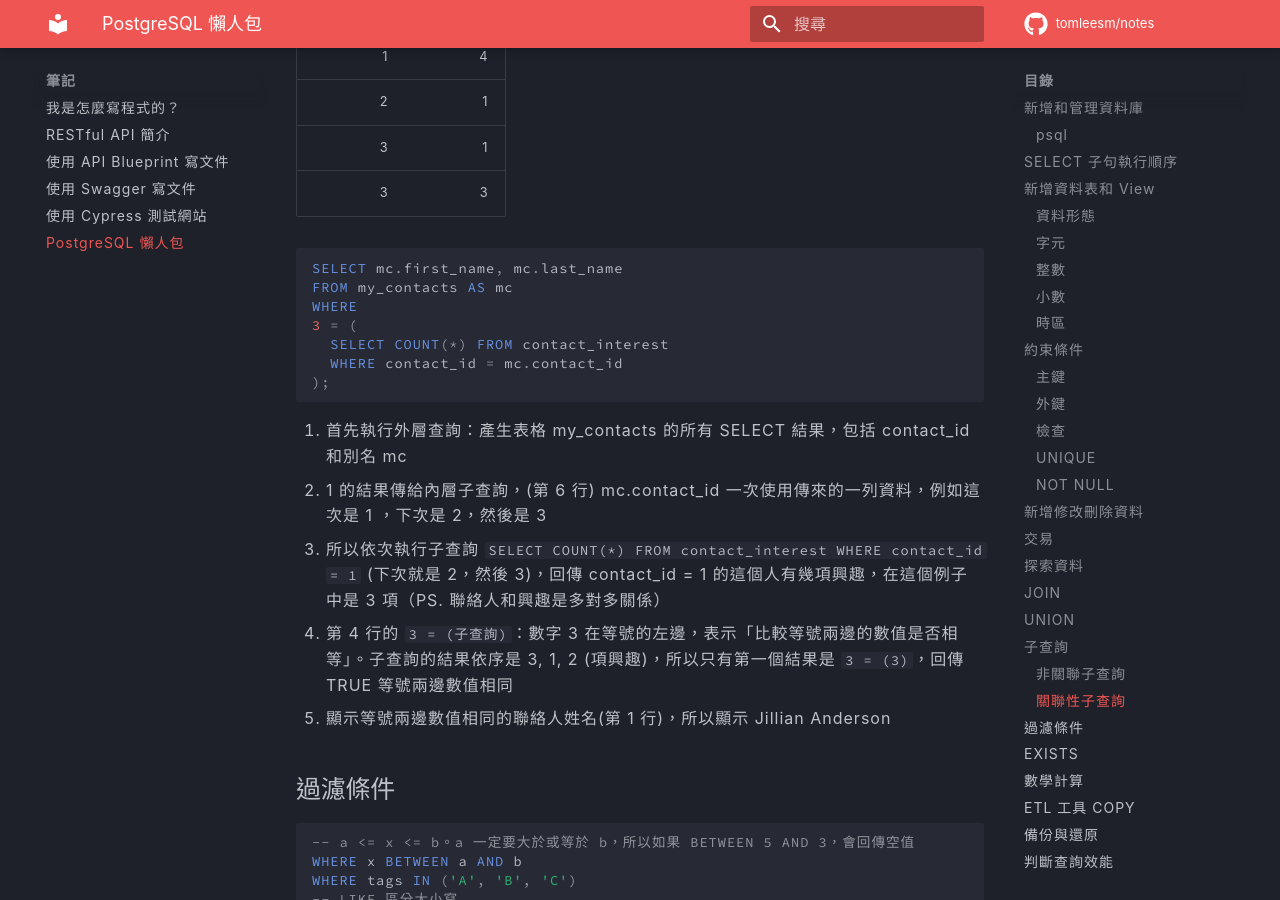
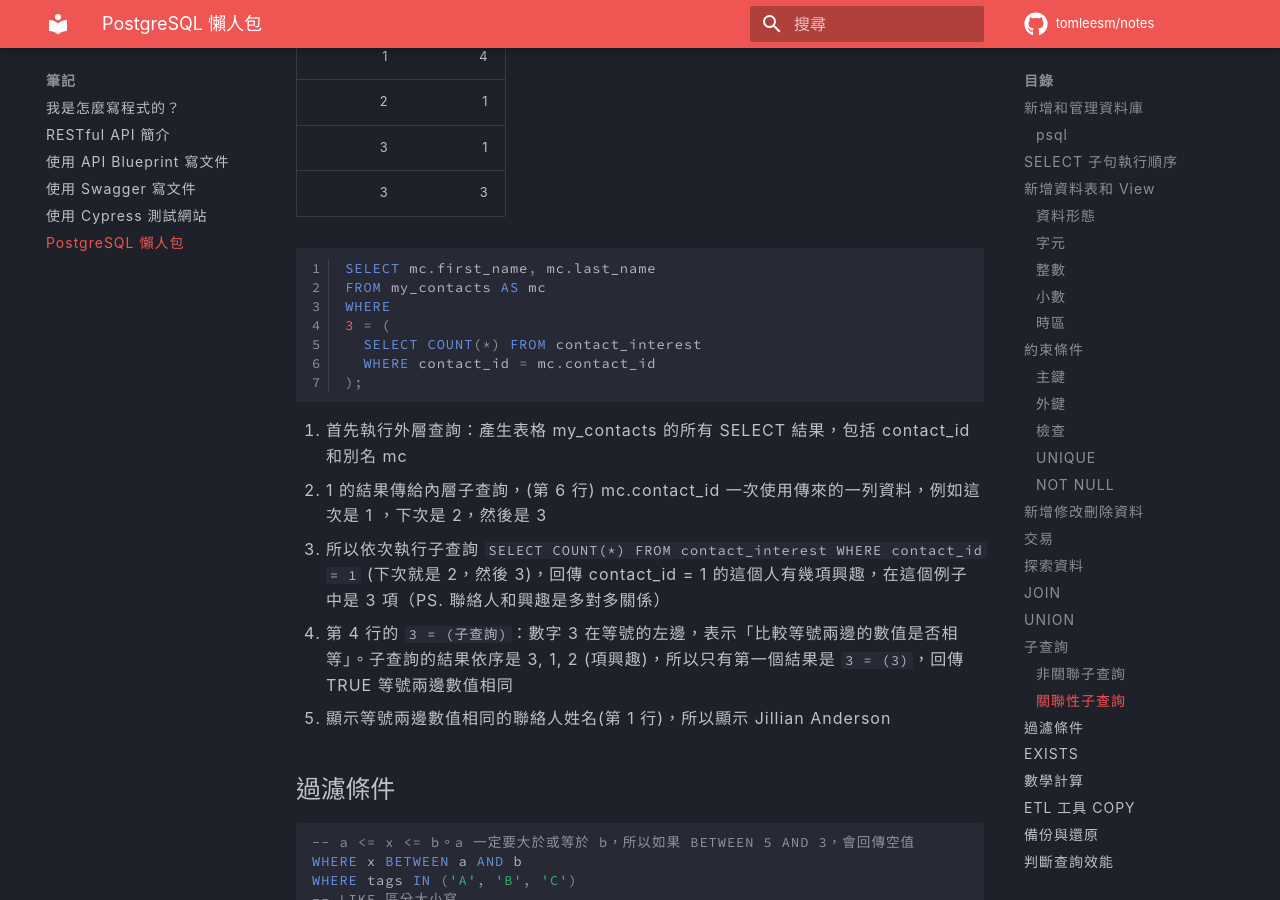
Before and after one commit to tomleesm/notes, an MkDocs documentation site: the page built from docs/postgresql-cheat-sheet.md, in a window 1280 px wide and 900 px high, scrolled down 9330 px. Built offline with MkDocs 1.6.1 and Material for MkDocs 9.7.7, drawn with Linux system fonts in a browser that asks for light colours; comment, search, counter and statistics services are not loaded.

Commit message:
PostreSQL 懶人包加上 line number

````diff
--- a/docs/postgresql-cheat-sheet.md
+++ b/docs/postgresql-cheat-sheet.md
@@ -375,7 +375,7 @@ SELECT * FROM 資料表 WHERE id IN
 |         3  |      1 |
 |         3  |      3 |
 
-``` sql
+``` sql linenums="1"
 SELECT mc.first_name, mc.last_name
 FROM my_contacts AS mc
 WHERE
@@ -430,7 +430,7 @@ WHERE 欄位 LIKE '_abc'
 |         3  |      3 |
 |         5  |      3 |
 
-``` sql
+``` sql linenums="1"
 SELECT mc.first_name, mc.last_name, mc.email
 FROM my_contacts AS mc
 WHERE NOT EXISTS (
````
